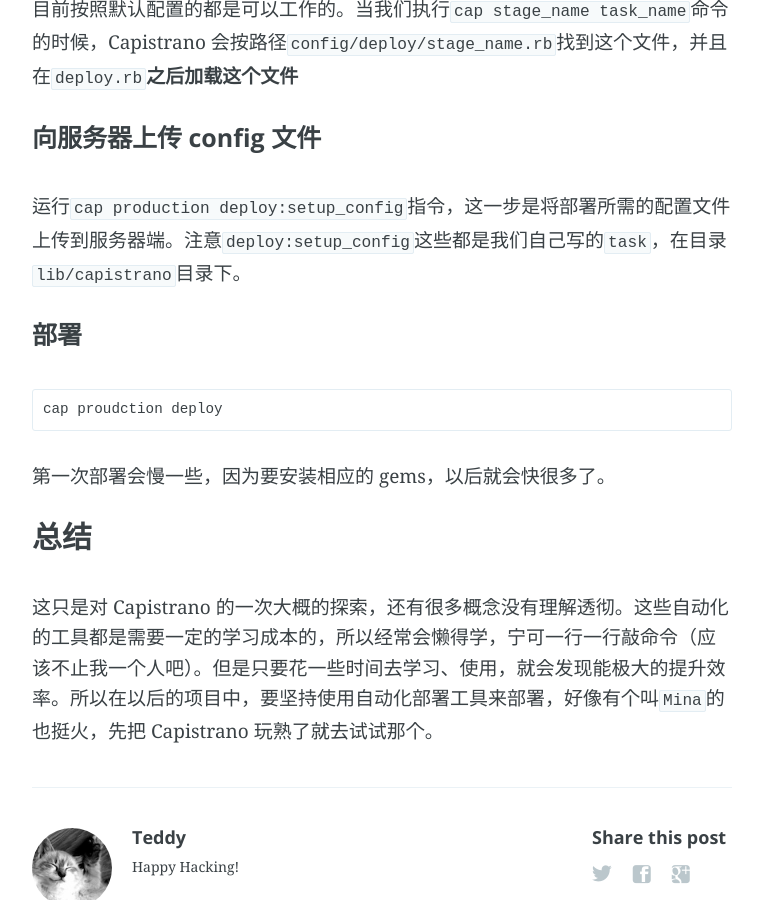
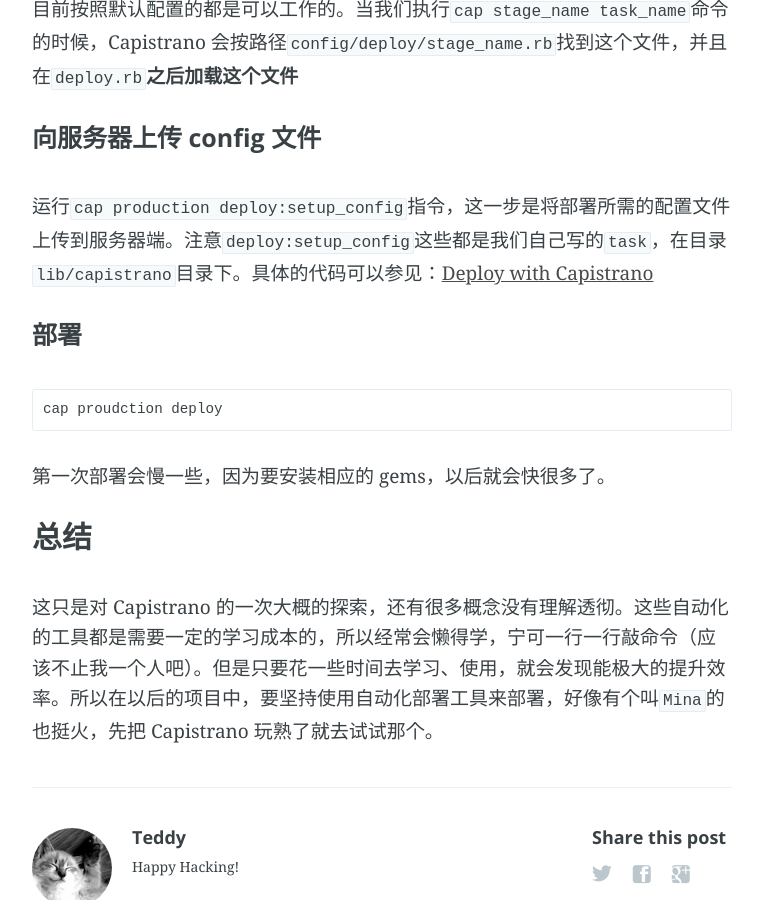
Before and after one commit to teddy1004/teddy1004.github.io, a Jekyll site: the page built from _posts/2014-6-18-Deploy-with-Capistrano-3.md, in a window 1280 px wide and 900 px high, scrolled down 5697 px. Shown: the whole window, without its empty margins (258-1021 px from the left). Built offline with Jekyll 4.4.1, drawn with Linux system fonts in a browser that asks for light colours; Markdown is read by kramdown in place of the engine named in the settings.

Commit message:
add git repo url

```diff
--- a/_posts/2014-6-18-Deploy-with-Capistrano-3.md
+++ b/_posts/2014-6-18-Deploy-with-Capistrano-3.md
@@ -207,7 +207,7 @@
 
 ##### 向服务器上传 config 文件
 
-运行`cap production deploy:setup_config`指令，这一步是将部署所需的配置文件上传到服务器端。注意`deploy:setup_config`这些都是我们自己写的`task`，在目录`lib/capistrano`目录下。
+运行`cap production deploy:setup_config`指令，这一步是将部署所需的配置文件上传到服务器端。注意`deploy:setup_config`这些都是我们自己写的`task`，在目录`lib/capistrano`目录下。具体的代码可以参见：<a href="https://github.com/teddy1004/deploy_with_capistrano.git">Deploy with Capistrano</a>
 
 ##### 部署
 
```
